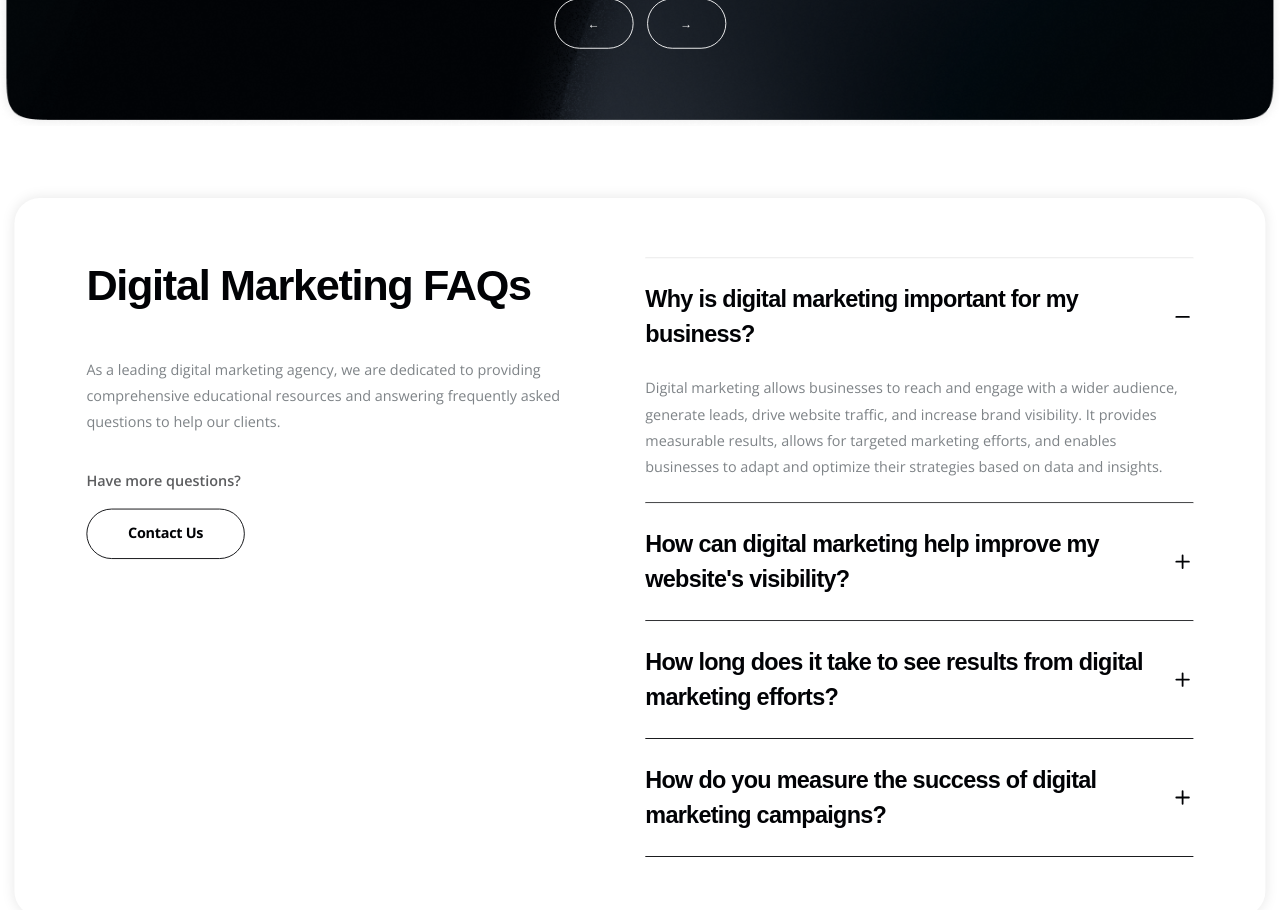
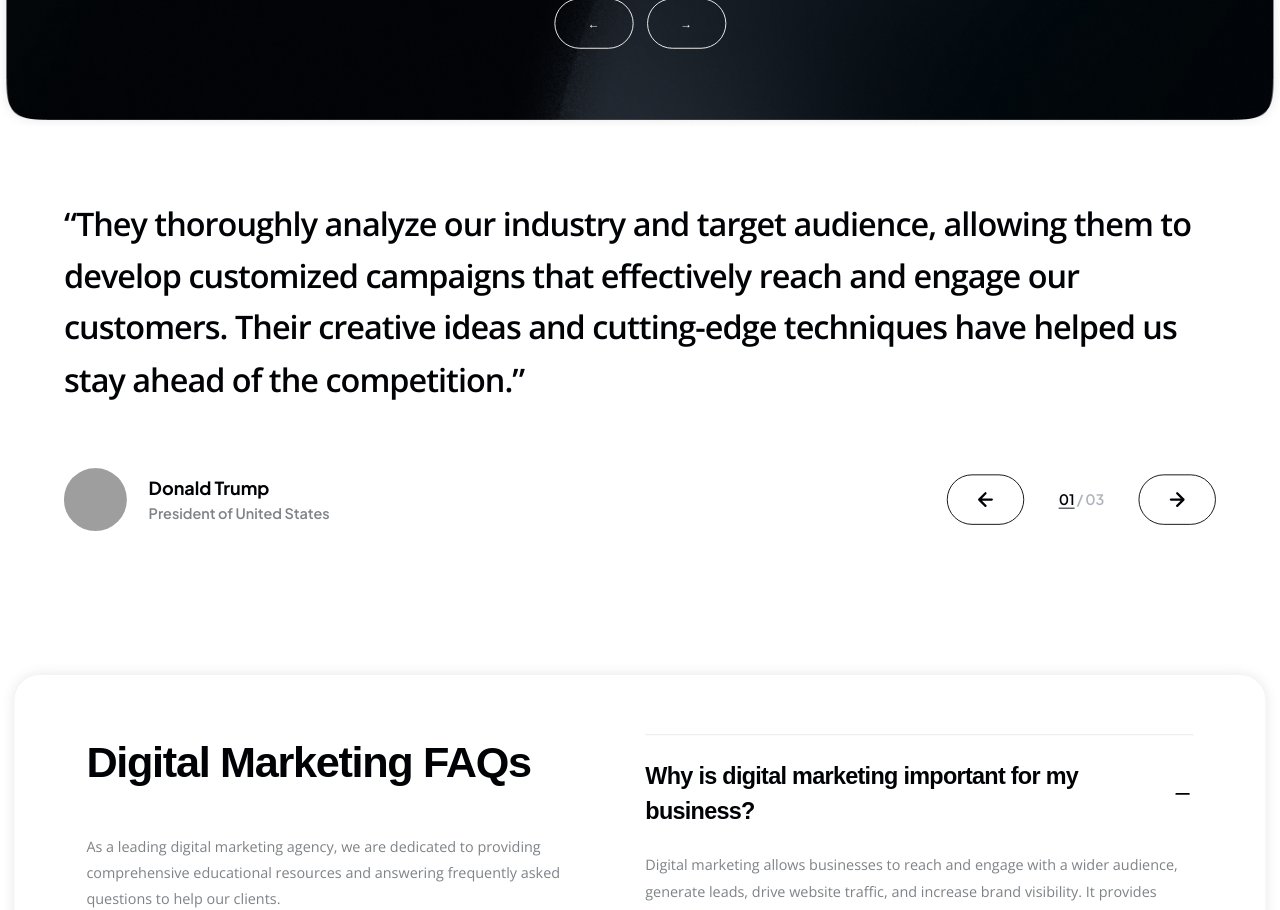
Before and after one commit to VityaAresov/VIKSProduction, a Next.js app in the folder viks_media-main/: page / in a window 1280 px wide. Shown: the part 2060-2970 px from the top of the page. Built offline with nearby package versions, Linux system fonts and the light colour scheme; grey boxes are pictures that could not be loaded; a web font is replaced by a local one.

Commit message:
Update page.tsx

```diff
--- a/viks_media-main/src/app/page.tsx
+++ b/viks_media-main/src/app/page.tsx
@@ -16,6 +16,7 @@ export default function HomePage() {
             <HeroSection/>
             <ServicesSection/>
             <PortfolioSection/>
+            <TestimonialSection/>
             <FaqSection/>
             <BlogSection/>
             <CtaSection/>
```
